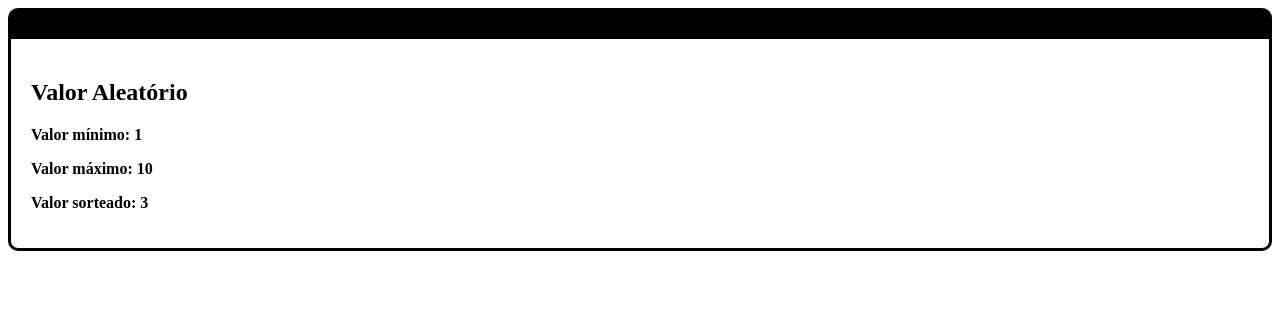
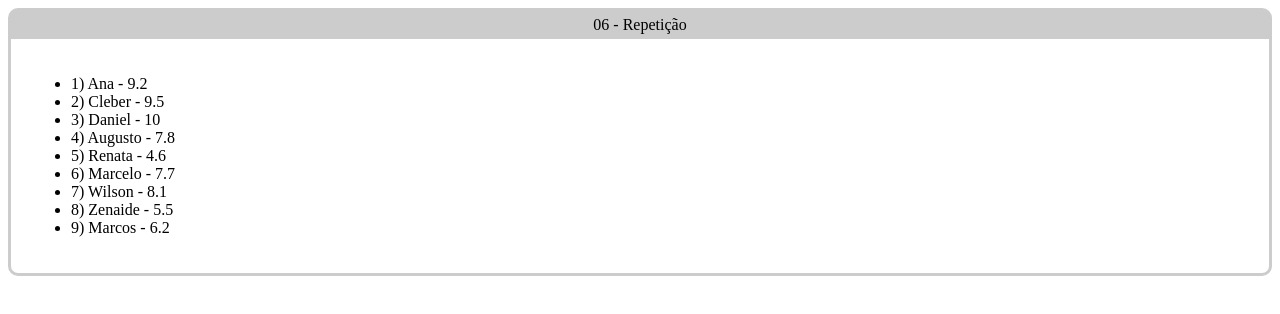
Before and after one commit to eddyajunior/udemy-react-redux-fundamentos, a React (Create React App) app: page / in a window 1280 px wide. Shown: the top 314 px of the page. Built offline with nearby package versions, Linux system fonts and the light colour scheme.

Commit message:
Video #29 - Desafio Repetição

```diff
--- /dev/null
+++ b/src/components/repeticao/ListaAlunos.jsx
@@ -0,0 +1,21 @@
+import React from 'react';
+
+import alunos from '../../data/alunos';
+
+const ListaAlunos = (props) => {
+    const lista = alunos.map((aluno) => {
+        return (
+            <li key={aluno.id}>
+                {aluno.id}) {aluno.nome} - {aluno.nota}
+            </li>)
+    })
+    return (
+        <div>
+            <ul>
+                {lista}
+            </ul>
+        </div>
+    );
+};
+
+export default ListaAlunos;
--- /dev/null
+++ b/src/data/alunos.js
@@ -0,0 +1,11 @@
+export default [
+    { id: 1, nome: "Ana", nota: 9.2 },
+    { id: 2, nome: "Cleber", nota: 9.5 },
+    { id: 3, nome: "Daniel", nota: 10.0 },
+    { id: 4, nome: "Augusto", nota: 7.8 },
+    { id: 5, nome: "Renata", nota: 4.6 },
+    { id: 6, nome: "Marcelo", nota: 7.7 },
+    { id: 7, nome: "Wilson", nota: 8.1 },
+    { id: 8, nome: "Zenaide", nota: 5.5 },
+    { id: 9, nome: "Marcos", nota: 6.2 },
+]
--- /dev/null
+++ b/src/data/produtos.js
@@ -0,0 +1,3 @@
+export default [
+    { id: 1, nome: "Ana", preco: 10.65 }
+]
--- a/src/index.js
+++ b/src/index.js
@@ -1,15 +1,12 @@
 import React from 'react';
 import ReactDOM from "react-dom";
 import Card from './components/layout/Card';
+import ListaAlunos from './components/repeticao/ListaAlunos';
 
-import NumeroAleatorio from './components/basics/NumeroAleatorio';
 ReactDOM.render(
   <div>
-    <Card
-      titulo="Desafio Aleatório"
-      color="#000"
-    >
-    <NumeroAleatorio min={1} max={10} />
+    <Card titulo="06 - Repetição" color="#ccc">
+      <ListaAlunos />
     </Card>
   </div>,
   document.getElementById('root')
```
Also changed, not shown: src/components/basics/Familia.jsx (added, +15 -0 lines), src/components/basics/FamiliaMembro.jsx (added, +11 -0 lines).
